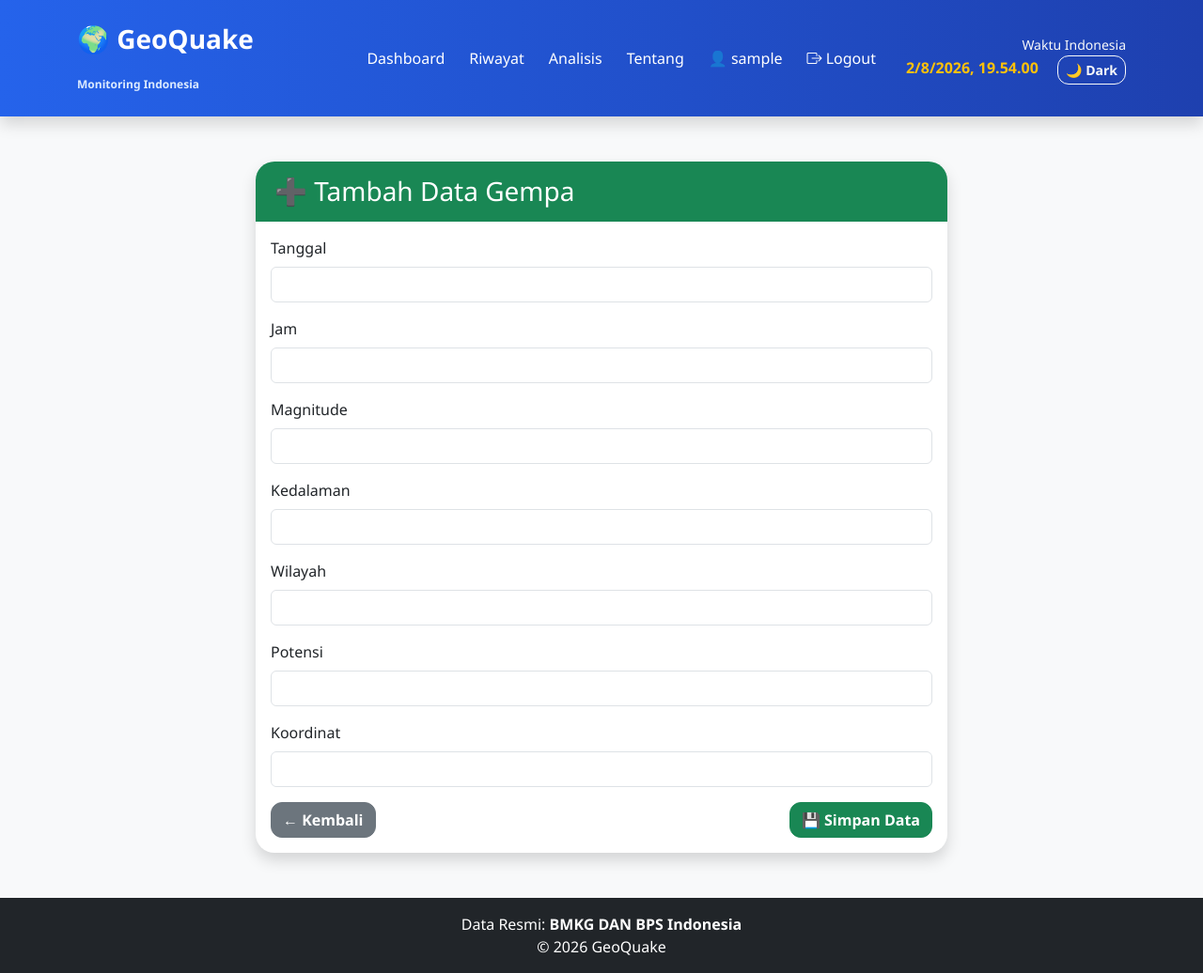
After one commit to rmarsevin25-web/monitoring_gempa_bps_statistik, a Flask app: page /tambah-gempa in a window 1280 px wide. The commit adds this page. Shown: the whole page at 94% size. Run offline with Flask 3, Linux system fonts and the light colour scheme; the visitor is signed in with stand-in values (Sample User, id 1).

Commit message:
Menambahkan fitur CRUD Data Gempa dan CRUD Data Statistik BPS

```diff
--- a/app.py
+++ b/app.py
@@ -236,8 +236,92 @@ def history():
         "dashboard.html",
         data=data
     )
+@app.route("/tambah-bps", methods=["GET", "POST"])
+def tambah_bps():
 
+    if "admin" not in session:
+        return redirect(url_for("login"))
 
+    if request.method == "POST":
+
+        data = StatistikBPS(
+            provinsi=request.form["provinsi"],
+            kepadatan=float(request.form["kepadatan"])
+        )
+
+        db.session.add(data)
+        db.session.commit()
+
+        flash("Data BPS berhasil ditambahkan!")
+
+        return redirect(url_for("home"))
+
+    return render_template("tambah_bps.html")
+
+@app.route("/edit-bps/<int:id>", methods=["GET", "POST"])
+def edit_bps(id):
+
+    if "admin" not in session:
+        return redirect(url_for("login"))
+
+    data = StatistikBPS.query.get_or_404(id)
+
+    if request.method == "POST":
+
+        data.provinsi = request.form["provinsi"]
+        data.kepadatan = float(request.form["kepadatan"])
+
+        db.session.commit()
+
+        flash("Data berhasil diperbarui!")
+
+        return redirect(url_for("home"))
+
+    return render_template(
+        "edit_bps.html",
+        data=data
+    )
+@app.route("/hapus-bps/<int:id>")
+def hapus_bps(id):
+
+    if "admin" not in session:
+        return redirect(url_for("login"))
+
+    data = StatistikBPS.query.get_or_404(id)
+
+    db.session.delete(data)
+    db.session.commit()
+
+    flash("Data berhasil dihapus!")
+
+    return redirect(url_for("home"))
+
+@app.route("/tambah-gempa", methods=["GET", "POST"])
+def tambah_gempa():
+
+    if "admin" not in session:
+        return redirect(url_for("login"))
+
+    if request.method == "POST":
+
+        gempa = Gempa(
+            tanggal=request.form["tanggal"],
+            jam=request.form["jam"],
+            magnitude=float(request.form["magnitude"]),
+            kedalaman=request.form["kedalaman"],
+            wilayah=request.form["wilayah"],
+            potensi=request.form["potensi"],
+            koordinat=request.form["koordinat"]
+        )
+
+        db.session.add(gempa)
+        db.session.commit()
+
+        flash("Data gempa berhasil ditambahkan!")
+
+        return redirect(url_for("home"))
+
+    return render_template("tambah.html")
 # ==========================
 # HALAMAN TENTANG
 # ==========================
--- /dev/null
+++ b/templates/tambah.html
@@ -0,0 +1,86 @@
+{% extends "base.html" %}
+
+{% block title %}Tambah Data Gempa{% endblock %}
+
+{% block content %}
+
+<div class="container mt-5">
+
+    <div class="row justify-content-center">
+
+        <div class="col-lg-8">
+
+            <div class="card shadow">
+
+                <div class="card-header bg-success text-white">
+
+                    <h3 class="mb-0">
+                        ➕ Tambah Data Gempa
+                    </h3>
+
+                </div>
+
+                <div class="card-body">
+
+                    <form method="POST">
+
+                        <div class="mb-3">
+                            <label class="form-label">Tanggal</label>
+                            <input type="text" name="tanggal" class="form-control" required>
+                        </div>
+
+                        <div class="mb-3">
+                            <label class="form-label">Jam</label>
+                            <input type="text" name="jam" class="form-control" required>
+                        </div>
+
+                        <div class="mb-3">
+                            <label class="form-label">Magnitude</label>
+                            <input type="number" step="0.1" name="magnitude" class="form-control" required>
+                        </div>
+
+                        <div class="mb-3">
+                            <label class="form-label">Kedalaman</label>
+                            <input type="text" name="kedalaman" class="form-control" required>
+                        </div>
+
+                        <div class="mb-3">
+                            <label class="form-label">Wilayah</label>
+                            <input type="text" name="wilayah" class="form-control" required>
+                        </div>
+
+                        <div class="mb-3">
+                            <label class="form-label">Potensi</label>
+                            <input type="text" name="potensi" class="form-control" required>
+                        </div>
+
+                        <div class="mb-3">
+                            <label class="form-label">Koordinat</label>
+                            <input type="text" name="koordinat" class="form-control" required>
+                        </div>
+
+                        <div class="d-flex justify-content-between">
+
+                            <a href="{{ url_for('history') }}" class="btn btn-secondary">
+                                ← Kembali
+                            </a>
+
+                            <button type="submit" class="btn btn-success">
+                                💾 Simpan Data
+                            </button>
+
+                        </div>
+
+                    </form>
+
+                </div>
+
+            </div>
+
+        </div>
+
+    </div>
+
+</div>
+
+{% endblock %}
```
Also changed, not shown: templates/edit_bps.html (added, +89 -0 lines), templates/index.html (+65 -6 lines), templates/tambah_bps.html (added, +87 -0 lines).
